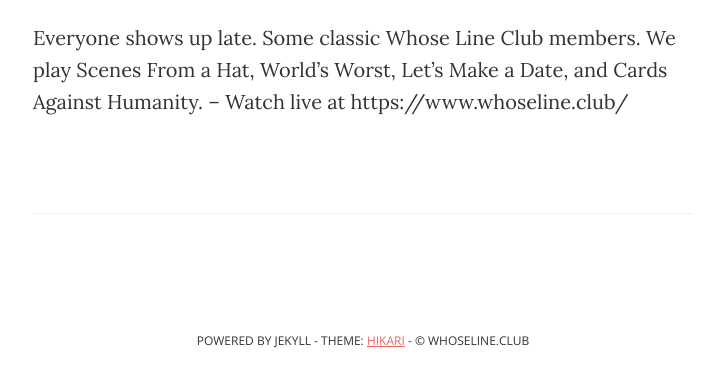
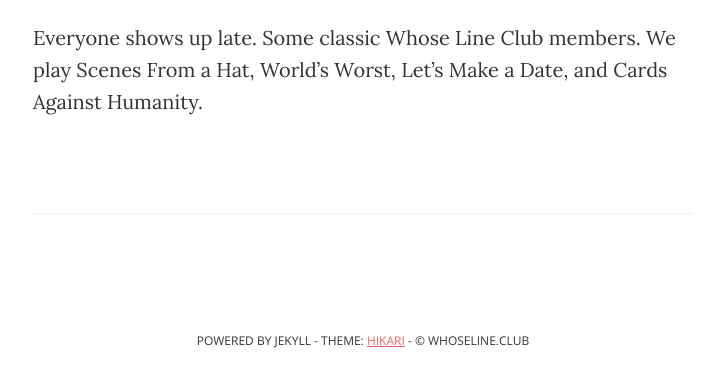
Before and after one commit to WhoseLine/whoseline.club, a Jekyll site: the page built from _posts/2018-03-24-4.md, in a window 1280 px wide, cut to the strip 1046-1437 px from the top of the page. Shown: the top 387 px of the strip, without its empty margins (277-1001 px from the left). Built offline with Jekyll 4.4.1, drawn with Linux system fonts in a browser that asks for light colours.

Commit message:
Remove link

```diff
--- a/_posts/2018-03-24-4.md
+++ b/_posts/2018-03-24-4.md
@@ -5,4 +5,4 @@ date:   2018-03-24 21:30:00
 youtube: xVt5sraJLn4
 ---
 
-Everyone shows up late. Some classic Whose Line Club members. We play Scenes From a Hat, World's Worst, Let's Make a Date, and Cards Against Humanity. -- Watch live at https://www.whoseline.club/
+Everyone shows up late. Some classic Whose Line Club members. We play Scenes From a Hat, World's Worst, Let's Make a Date, and Cards Against Humanity.
```
Also changed, not shown: _posts/2018-03-31-5.md (+1 -1 lines).
